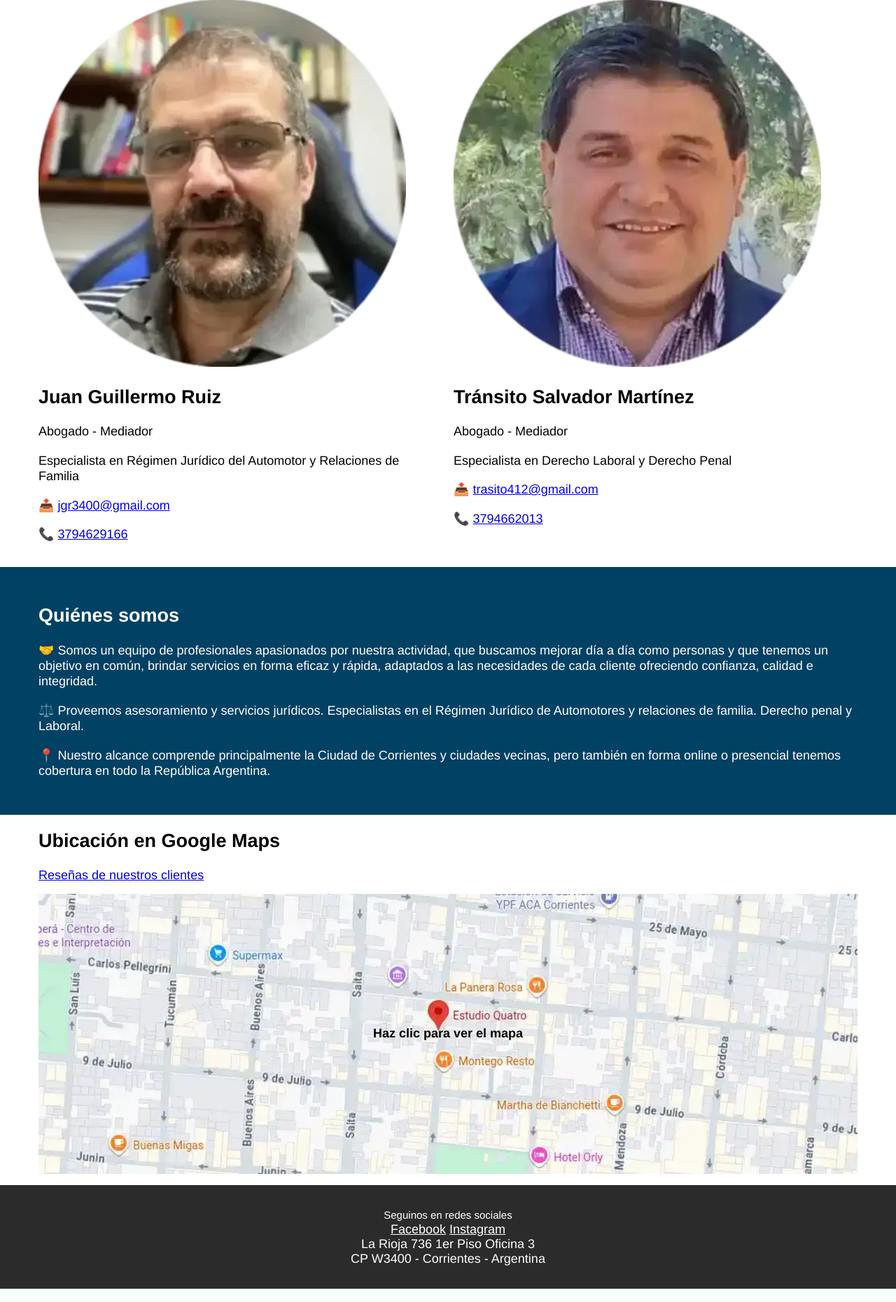
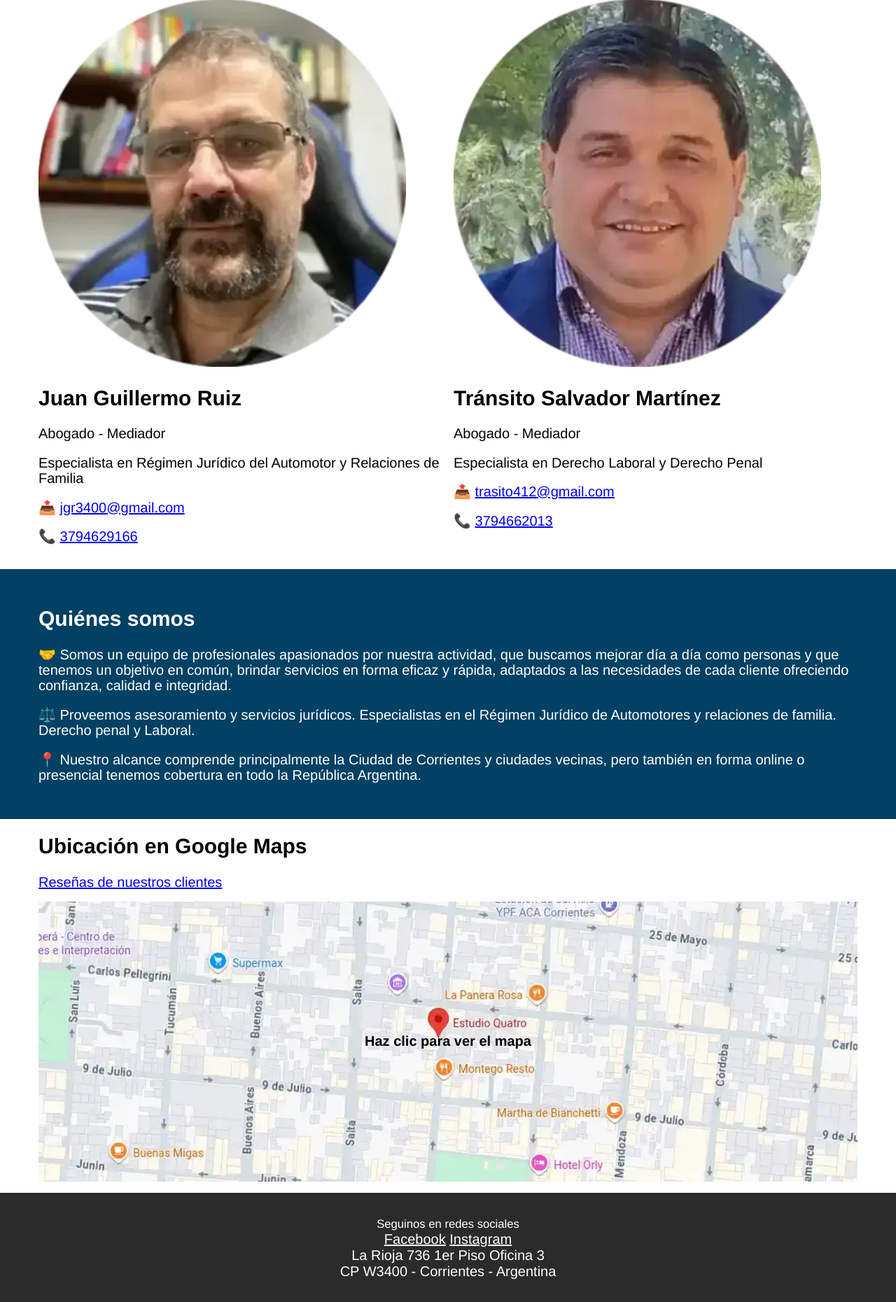
Before and after one commit to juanpabloruiz/quatro26, a PHP site: page / in a window 1280 px wide. Shown: the part 185-2045 px from the top of the page at 70% size. Run offline with PHP 8.4, Linux system fonts and the light colour scheme.

Commit message:
Font body to 20px

```diff
--- a/style.css
+++ b/style.css
@@ -13,7 +13,7 @@
 } */
 
 body {
-    font: 18px Helvetica, Arial, Serif;
+    font: 20px Helvetica, Arial, Serif;
 }
 
 p {
```
